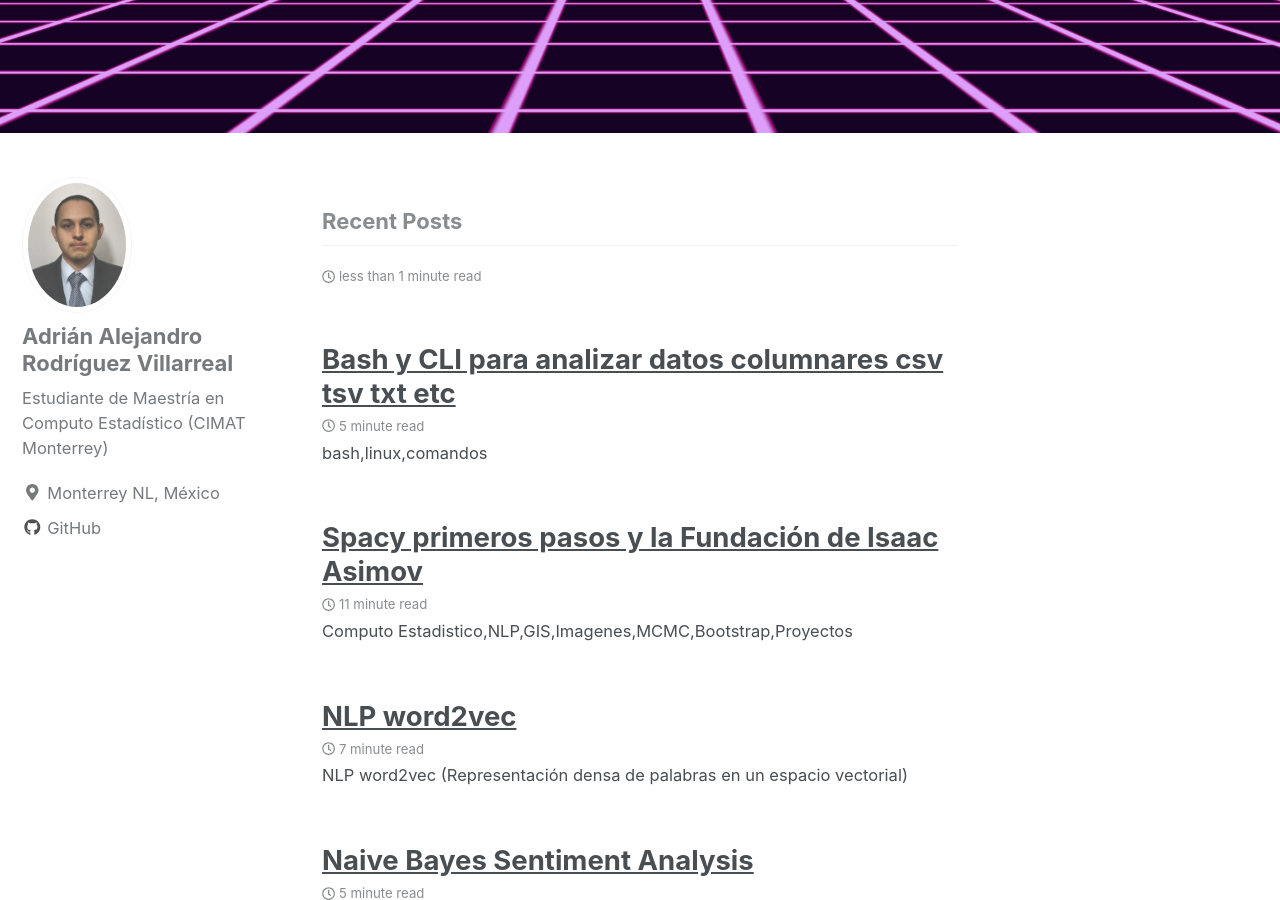
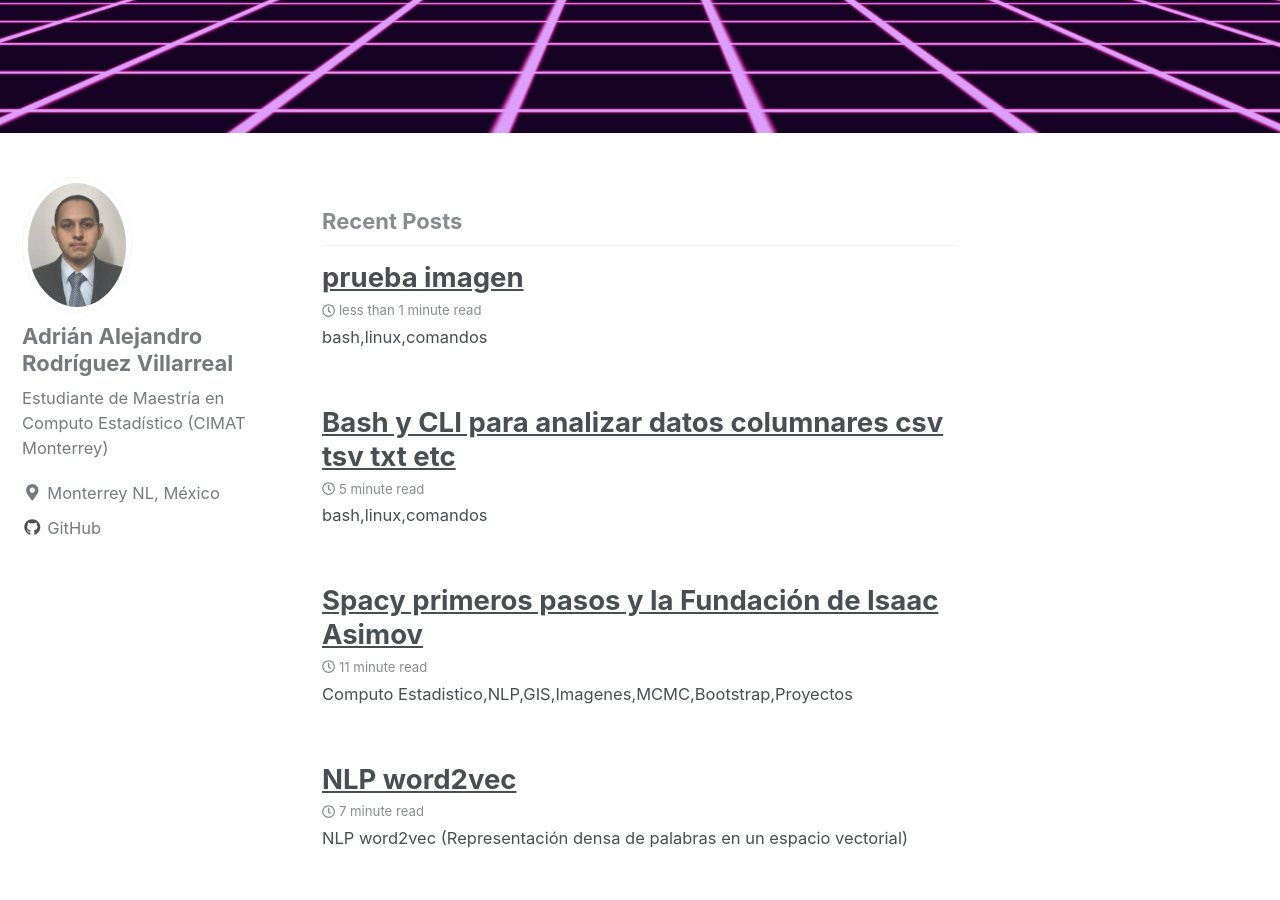
Before and after one commit to adrian-rdz/adrian-rdz.github.io, a Jekyll site: the page built from index.html, in a window 1280 px wide and 900 px high, scrolled down 687 px. Built offline with Jekyll 4.4.1, drawn with Linux system fonts in a browser that asks for light colours; nearby versions of some CDN libraries; the list of posts is cut into pages by our own code.

Commit message:
prueba imagen github

```diff
--- a/_posts/2018-12-23-ejemploimagen.md
+++ b/_posts/2018-12-23-ejemploimagen.md
@@ -1,8 +1,11 @@
 ---
-title: prueba imagen
-date:2018-12-23
-author: Adrian
+title: "prueba imagen"
+date: 2018-12-23
+tags: [general,estadistica,computacion]
+excerpt: "bash,linux,comandos"
+mathjax: "true"
 ---
+
 # imagenes para blog
 Este repositorio es para guardar las imagenes que se ocupen en el blog
 
```
